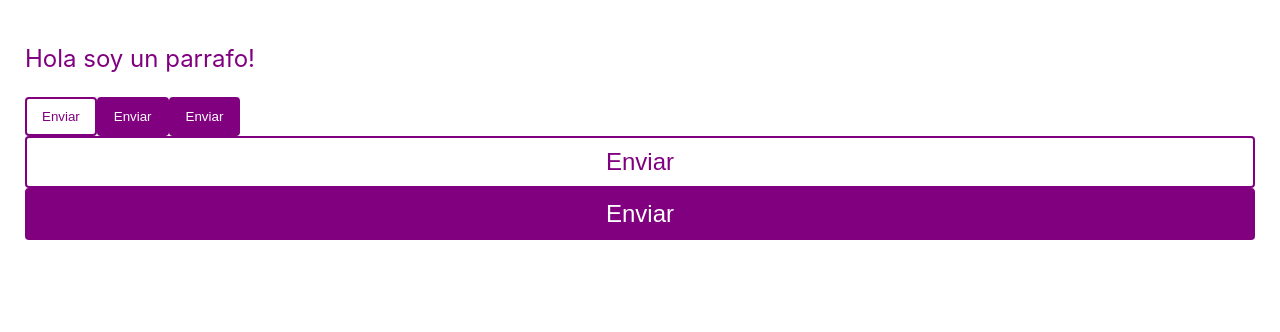
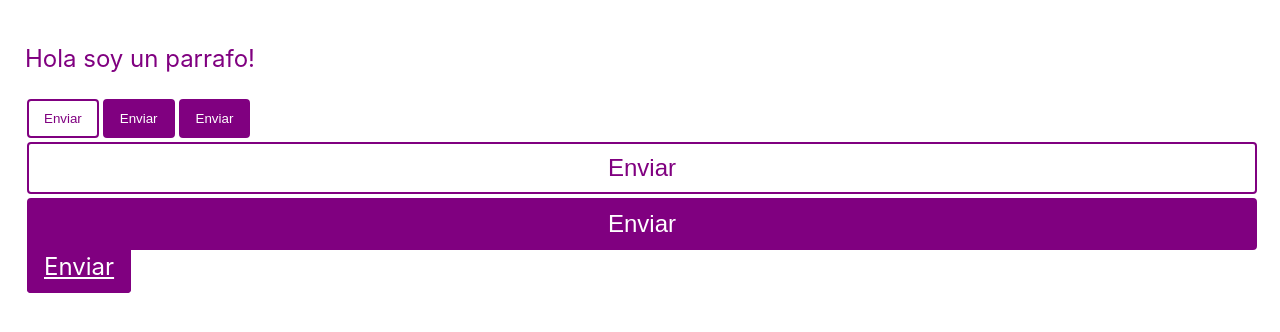
Before and after one commit to drbv27/React-styled-components, a React (Create React App) app: page / in a window 1280 px wide. Shown: the top 332 px of the page. Built offline with nearby package versions, Linux system fonts and the light colour scheme.

Commit message:
changing rendering tags

```diff
--- a/src/App.js
+++ b/src/App.js
@@ -15,6 +15,7 @@ const Button = styled.button`
   padding: 10px 15px;
   border: solid 2px purple;
   border-radius: 4px;
+  margin: 2px;
 `;
 
 const BlockButton = styled(Button)`
@@ -31,6 +32,9 @@ const App = () => {
       <Button primary={true}>Enviar</Button>
       <BlockButton>Enviar</BlockButton>
       <BlockButton primary>Enviar</BlockButton>
+      <BlockButton primary as="a" href="#">
+        Enviar
+      </BlockButton>
     </Content>
   );
 };
```
